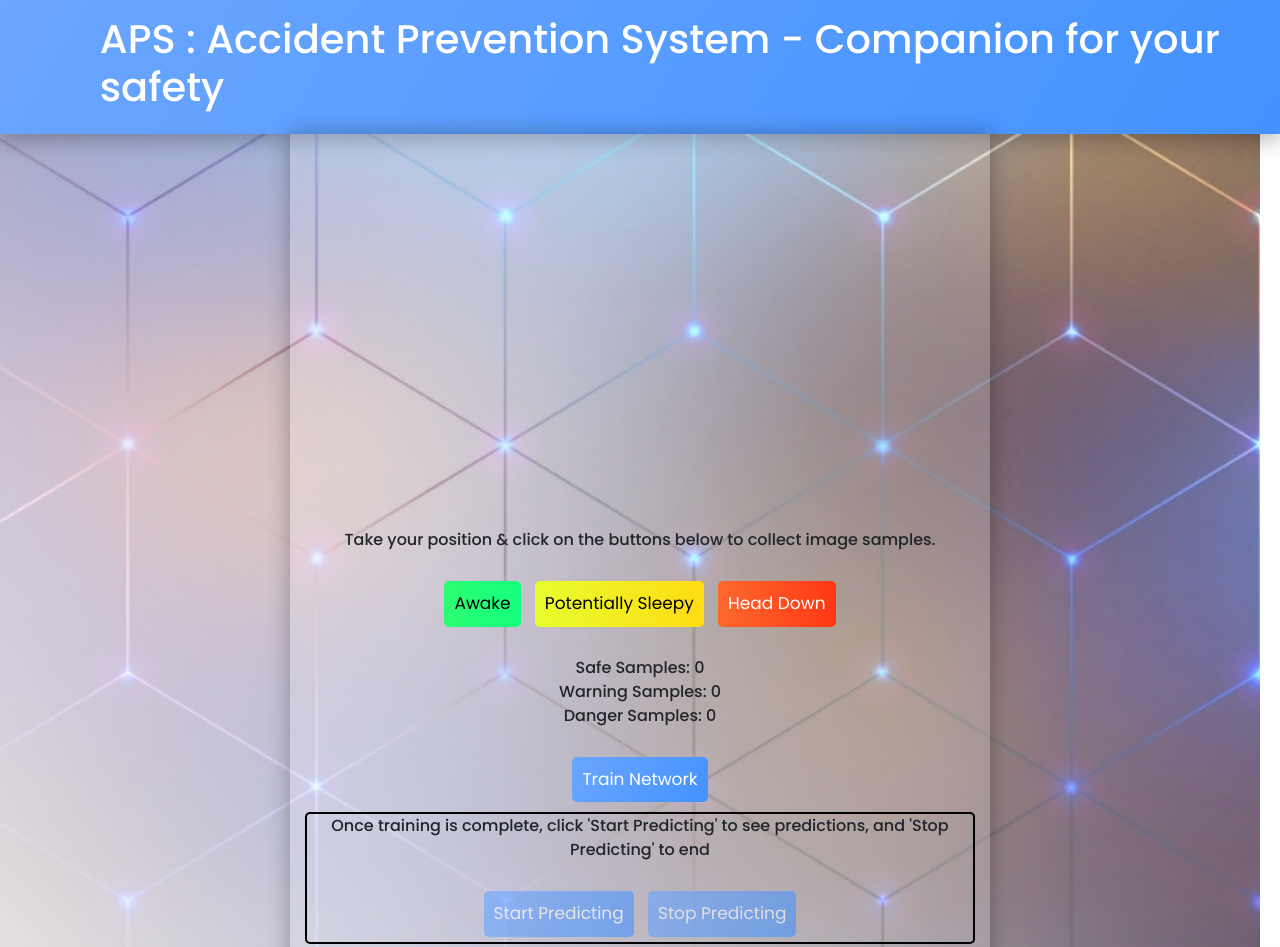
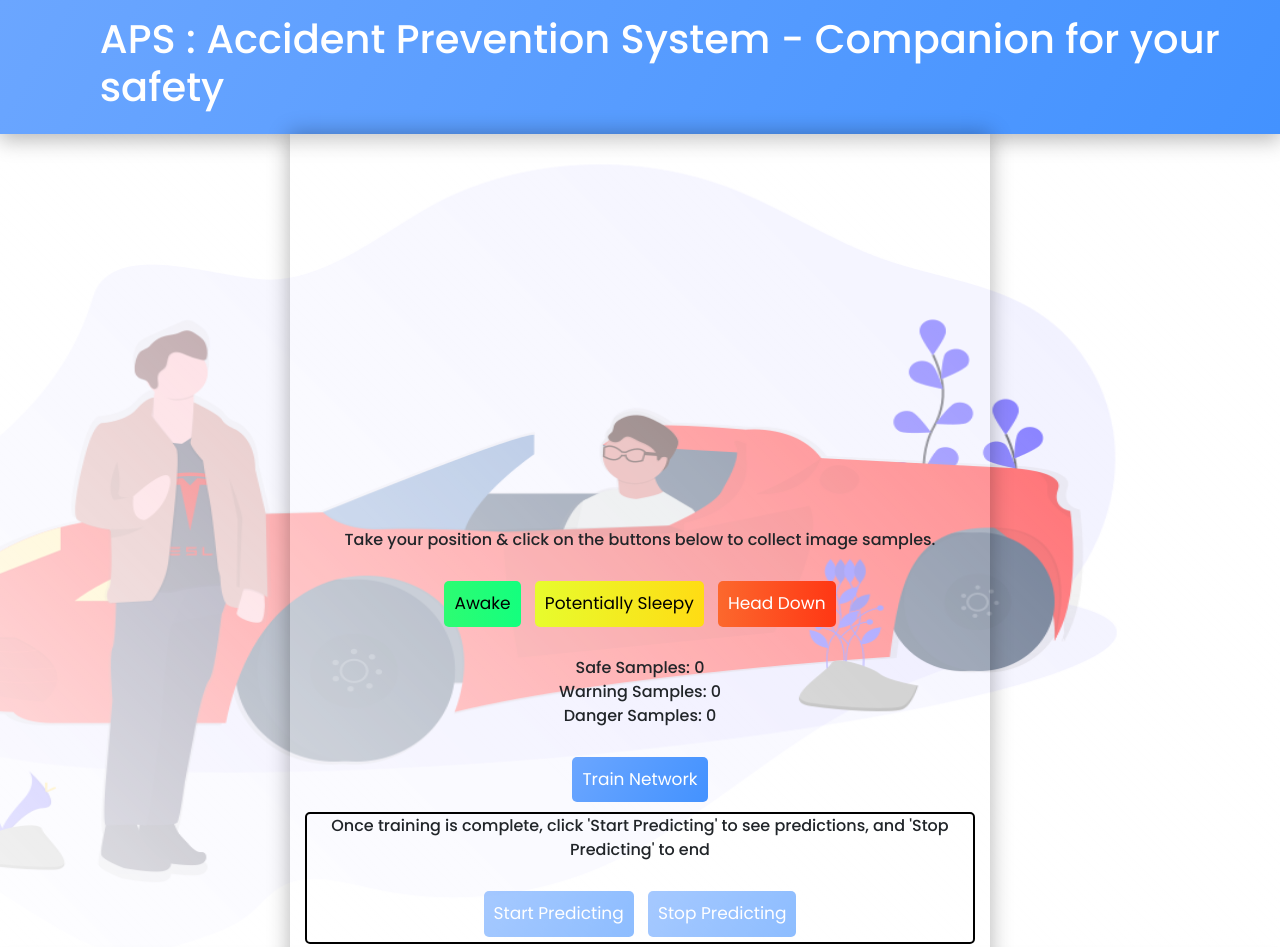
Before and after one commit to parzival272000/APS, a plain HTML site: page WebApp/index.html in a window 1280 px wide. Shown: the top 947 px of the page. Drawn offline with nearby package versions, Linux system fonts and the light colour scheme; a script that the page names is missing.

Commit message:
minor background change

```diff
--- a/WebApp/index.html
+++ b/WebApp/index.html
@@ -15,7 +15,7 @@
 			<h1 class="heading">APS : Accident Prevention System - Companion for your safety</h1>
 		</div>
 		<div class="background-image">
-			<img class="backg" src="./background.jpeg" height="950px" width="1510px">
+			<img class="backg" src="./carill.png" height="950px" width="1510px">
 			<div class="background-image-overlay"></div>
 		</div>
 		<div class="body" id="particle-js">
```
